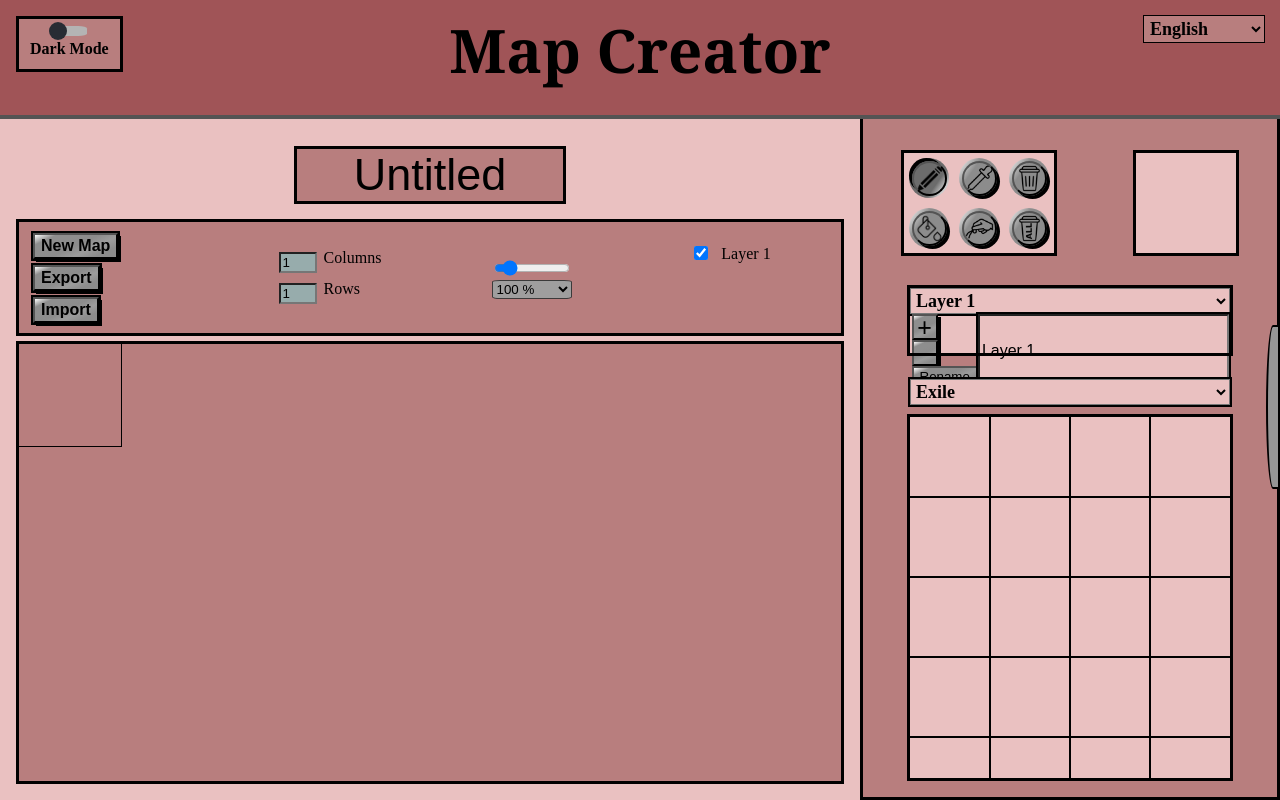
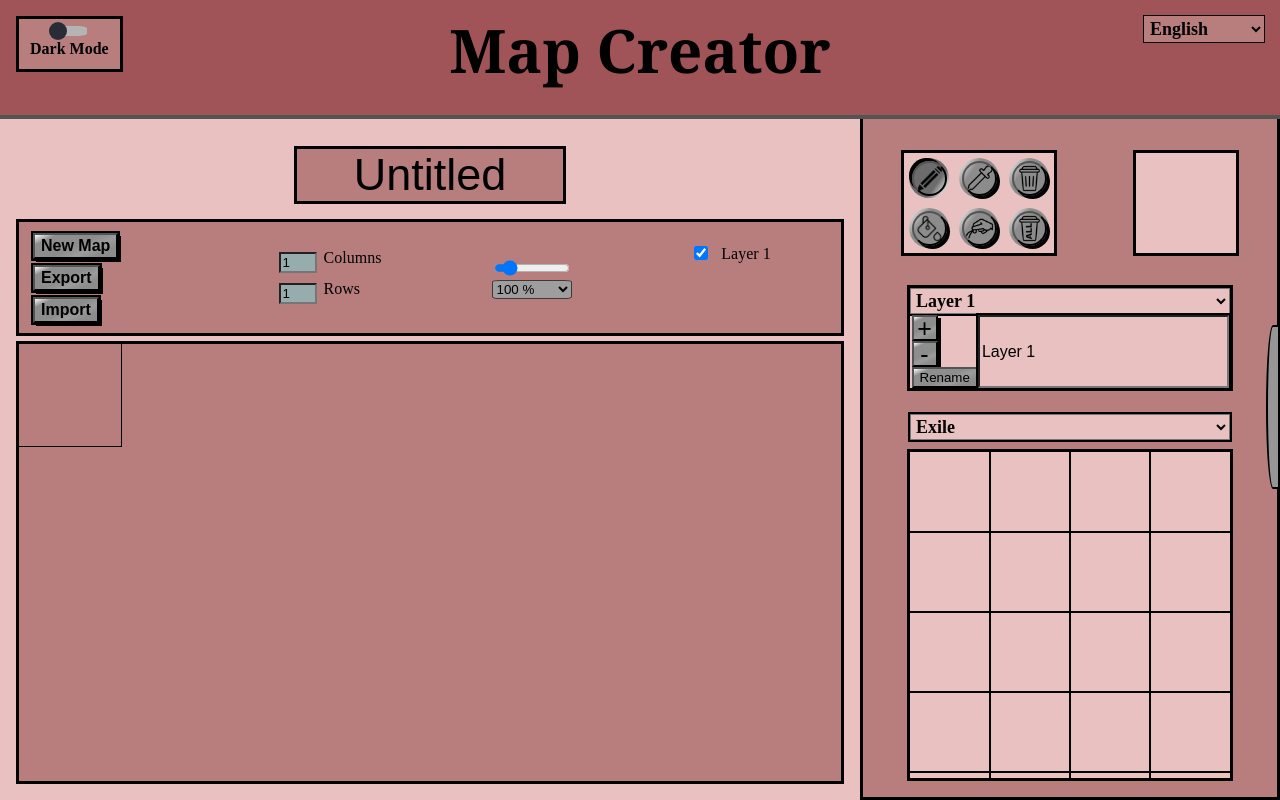
Before and after one commit to GeroNahu/Map-Creator, a React (Create React App) app: page / in a window 1280 px wide. Built offline with nearby package versions, Linux system fonts and the light colour scheme.

Commit message:
Fixes div tool section template rows

```diff
--- a/src/Styles/sectionContainer.css
+++ b/src/Styles/sectionContainer.css
@@ -14,7 +14,7 @@
     "tools selectedTile"
     "layers layers"
     "tilesContainer tilesContainer";
-  grid-template-rows: 170px 65px minmax(0, 1fr);
+  grid-template-rows: 170px 100px minmax(0, 1fr);
   box-sizing: border-box;
   max-height: calc(100vh - 115px);
 }
```
